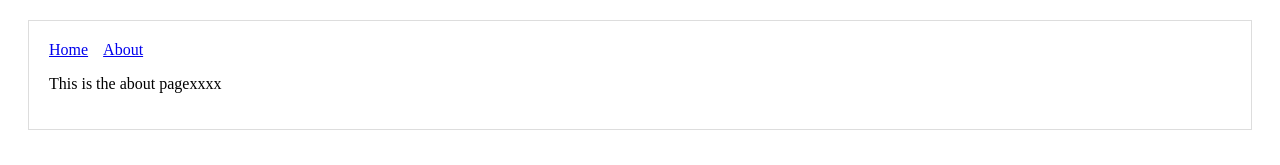
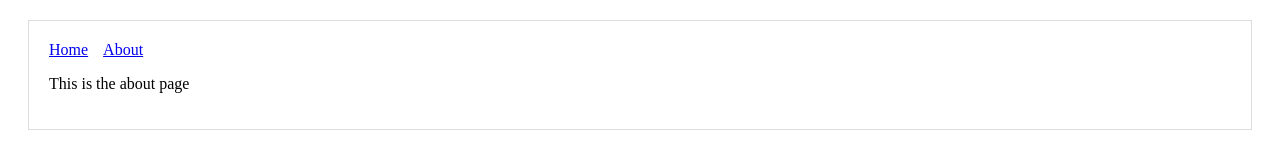
Before and after one commit to sshheye/sample-next-js-app, a Next.js app: page /about in a window 1280 px wide. Shown: the top 165 px of the page. Built offline with nearby package versions, Linux system fonts and the light colour scheme.

Commit message:
while u were working i edited this to confuse you

```diff
--- a/pages/about.js
+++ b/pages/about.js
@@ -3,7 +3,7 @@
 export default function About() {
   return (
     <Layout>
-      <p>This is the about pagexxxx</p>
+      <p>This is the about page</p>
     </Layout>
   )
 }
```
